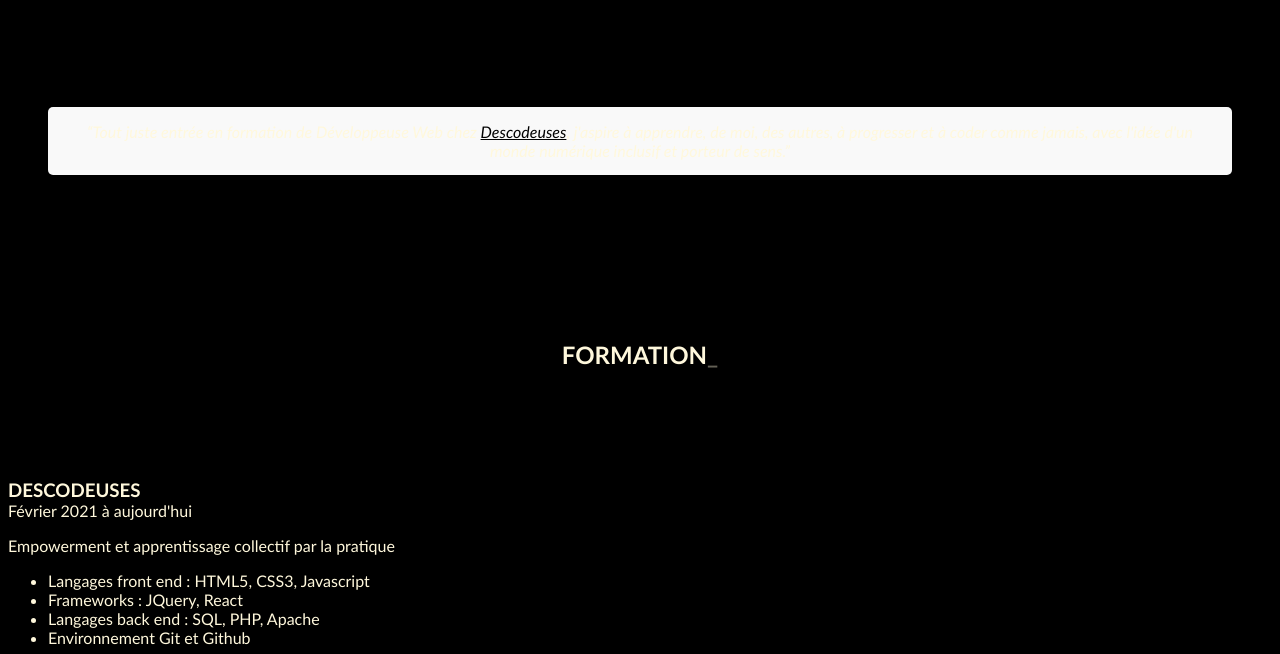
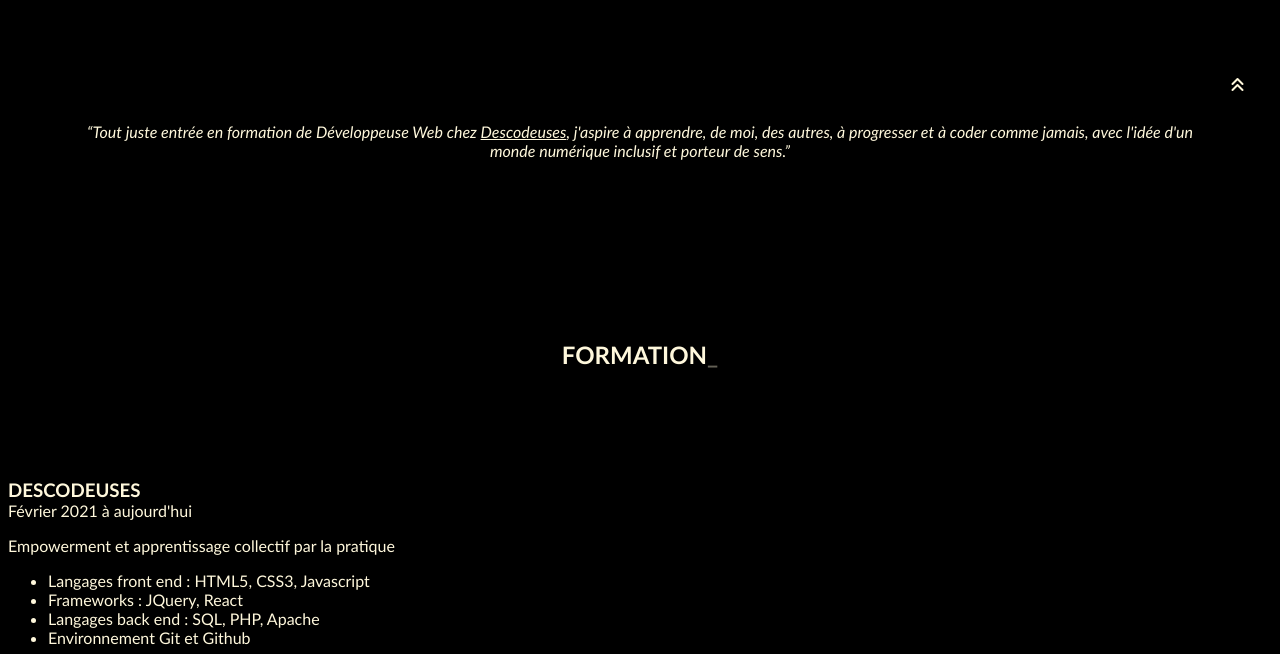
Before and after one commit to Vanessa-D/Cv, a plain HTML site: page index.html in a window 1280 px wide. Shown: the part 500-1154 px from the top of the page. Drawn offline with Linux system fonts and the light colour scheme; a web font is replaced by a local one.

Commit message:
modifié

```diff
--- a/index.html
+++ b/index.html
@@ -19,7 +19,7 @@
     <img src="images/profil1.jpg" alt="Photo de profil">
     <h1>Vanessa Ducloux</h1>
     <p id="intro">Développeuse Web Junior</p>
-    <blockquote><p id="presentation">Tout juste entrée en formation de Développeuse Web chez <a href="https://www.descodeuses.org/" target="_blank">Descodeuses</a>, j'aspire à apprendre, de moi, des autres, à progresser et à coder comme jamais, avec l'idée d'un monde numérique inclusif et porteur de sens.</p></blockquote>
+    <blockquote><p id="presentation">Tout juste entrée en formation de Développeuse Web chez <a class="couleur" href="https://www.descodeuses.org/" target="_blank">Descodeuses</a>, j'aspire à apprendre, de moi, des autres, à progresser et à coder comme jamais, avec l'idée d'un monde numérique inclusif et porteur de sens.</p></blockquote>
     <h2 id="ancre1">Formation<span class="tiret_clignotant">_</span></h2>
     <div class="bloc">
         <h3>Descodeuses</h3>
--- a/style.css
+++ b/style.css
@@ -44,6 +44,11 @@
 nav a:hover, #presentation a:hover
 {
     font-weight: bold;
+}
+
+nav a, .couleur, i
+{
+    color: cornsilk;
 }
 
 
@@ -93,7 +98,7 @@
 
 blockquote p
 {
-    background: #f9f9f9;
+    /*background: #f9f9f9;*/
     border-radius: 5px;
     padding: 15px;
     font-style: italic;
```
Also changed, not shown: images/profil.JPG (deleted), images/profilCV.jpg (deleted), images/profil_mini.jpg (deleted).
